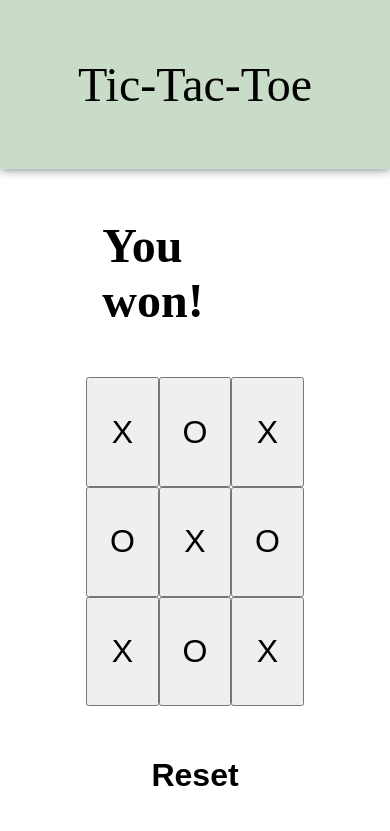
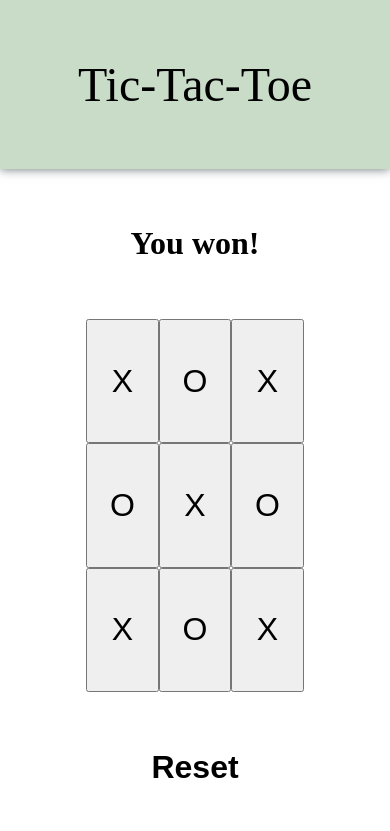
Before and after one commit to ewcurtis/odin-TicTacToe, a plain HTML site: page index.html in a window 390 px wide. Drawn offline with Linux system fonts and the light colour scheme.

Commit message:
Adjust message class in smaller displays

```diff
--- a/styles.css
+++ b/styles.css
@@ -56,7 +56,7 @@ header {
 }
 
 .message {
-    font-size: 3rem;
+    font-size: 2rem;
     font-weight: bold;
     margin: 1rem;
     grid-area: 1 / 2 / 2 / 5;
@@ -76,4 +76,8 @@ header {
     .gameboard {
         grid-template-columns: 2fr 1fr 1fr 1fr 2fr;
     }
+
+    .message {
+        font-size: 2rem;
+    }
 }
```
